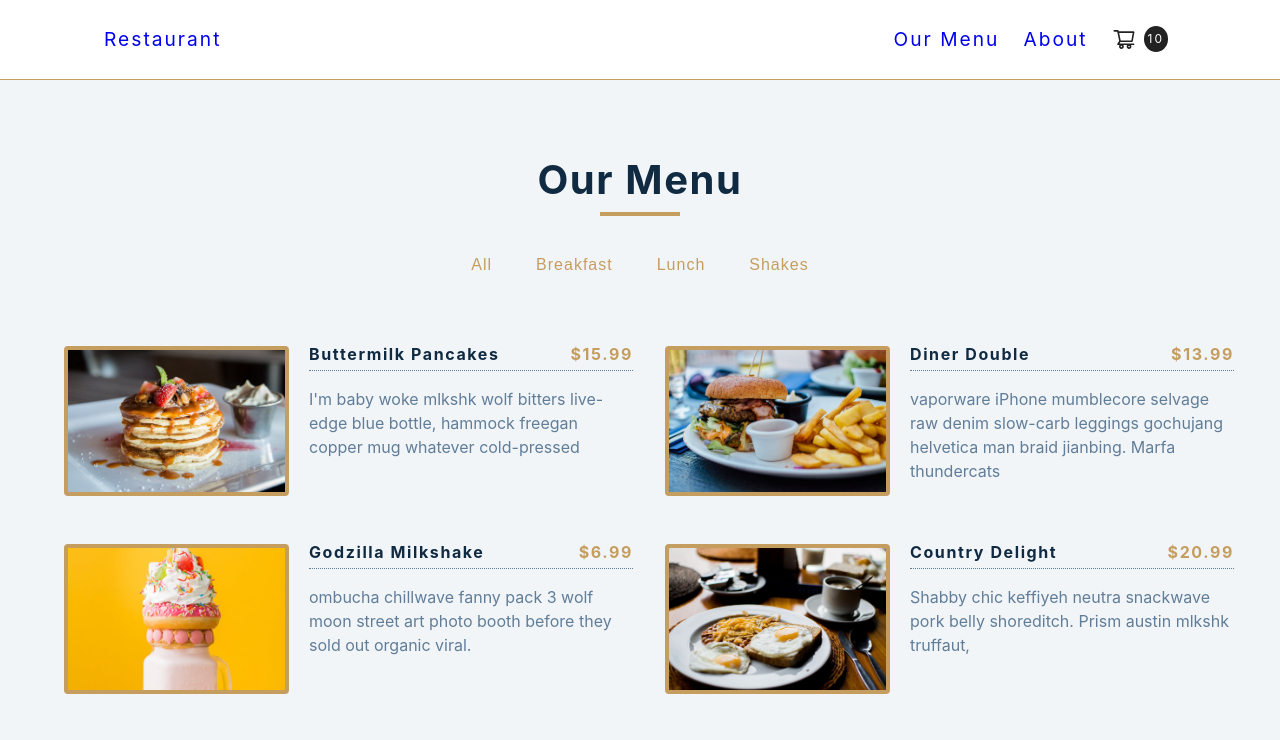
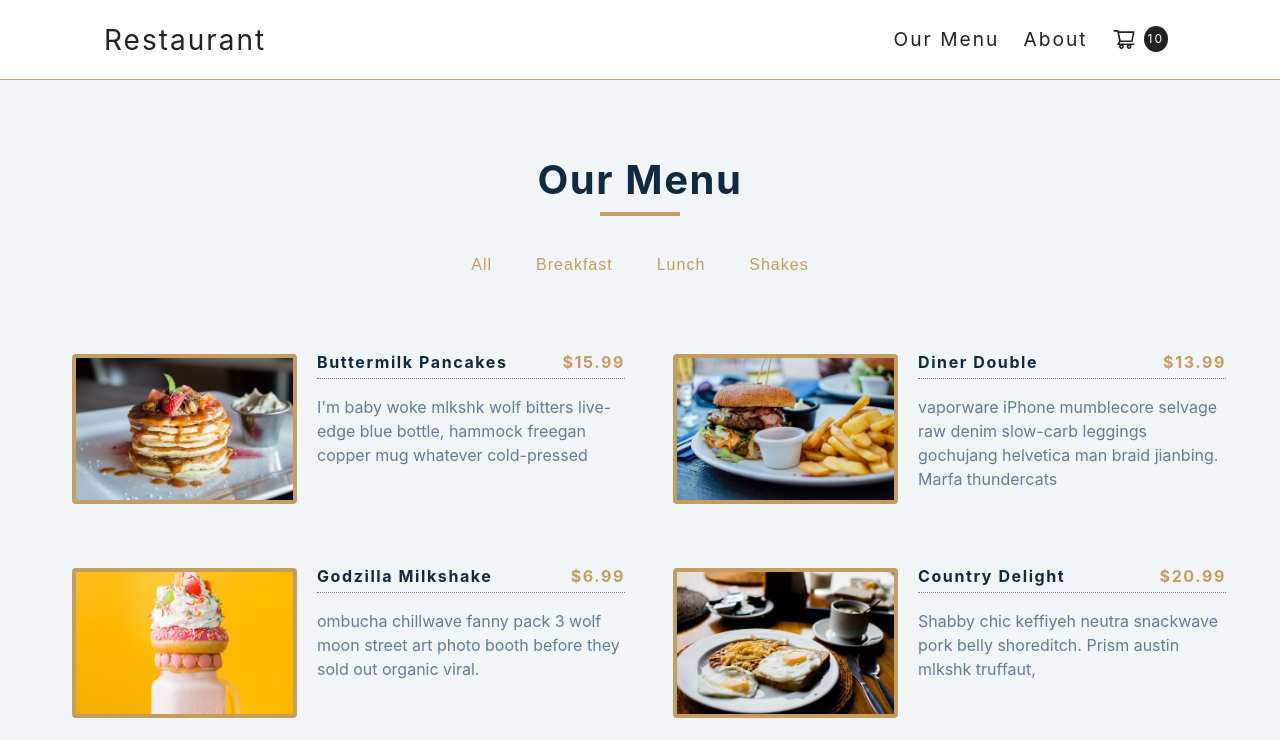
Before and after one commit to IllusionOfControl/react-projects, a React (Create React App) app in the folder 06-menu/: page / in a window 1280 px wide. Shown: the top 740 px of the page. Built offline with nearby package versions, Linux system fonts and the light colour scheme; the HTML template or start-up script is replaced by a standard one.

Commit message:
reformated struct. add overlay button

```diff
--- a/06-menu/src/App.js
+++ b/06-menu/src/App.js
@@ -1,6 +1,5 @@
 import { BrowserRouter as Router, Route, Routes } from 'react-router-dom';
 import React from 'react';
-import Menu from './Menu';
 import {Navbar, Categories} from './components'
 
 import Home from './pages/Home'
--- a/06-menu/src/components/Categories/index.jsx
+++ b/06-menu/src/components/Categories/index.jsx
@@ -2,6 +2,9 @@ import React from 'react';
 import './style.css';
 
 const Categories = ({ categories, filterItems }) => {
+
+  console.log(categories);
+
   return (
     <div className="btn-container">
       {categories.map((category, index) => {
--- a/06-menu/src/Menu.js
+++ b/06-menu/src/components/Menu/index.jsx
@@ -1,4 +1,5 @@
 import React from 'react';
+import './style.css';
 
 const Menu = ({ items }) => {
   return (
@@ -7,6 +8,9 @@ const Menu = ({ items }) => {
         const { id, title, img, desc, price } = menuItem;
         return (
           <article key={id} className='menu-item'>
+            <div className="overlay">
+              <button>Add to cart</button>
+            </div>
             <img src={img} alt={title} className='photo' />
             <div className='item-info'>
               <header>
--- /dev/null
+++ b/06-menu/src/components/Menu/style.css
@@ -0,0 +1,106 @@
+@import "../../index.css";
+
+.section-center {
+  width: 90vw;
+  margin: 0 auto;
+  max-width: 1170px;
+  display: grid;
+  gap: 3rem 2rem;
+  justify-items: center;
+}
+
+.menu-item {
+  display: grid;
+  gap: 1rem 2rem;
+  max-width: 25rem;
+  padding: 8px;
+  position: relative;
+}
+
+.photo {
+  object-fit: cover;
+  height: 200px;
+  width: 100%;
+  border: 0.25rem solid var(--clr-gold);
+  border-radius: var(--radius);
+  display: block;
+}
+
+.item-info header {
+  display: flex;
+  justify-content: space-between;
+  border-bottom: 0.5px dotted var(--clr-grey-5);
+}
+
+.item-info h4 {
+  margin-bottom: 0.5rem;
+}
+
+.price {
+  color: var(--clr-gold);
+}
+
+.item-text {
+  margin-bottom: 0;
+  padding-top: 1rem;
+}
+
+@media screen and (min-width: 768px) {
+  .menu-item {
+    grid-template-columns: 225px 1fr;
+    gap: 0 1.25rem;
+    max-width: 40rem;
+  }
+
+  .photo {
+    height: 175px;
+  }
+}
+
+@media screen and (min-width: 1200px) {
+  .section-center {
+    width: 95vw;
+    grid-template-columns: 1fr 1fr;
+  }
+
+  .photo {
+    height: 150px;
+  }
+}
+
+.overlay {
+  position: absolute;
+
+  display: flex;
+  align-items: center;
+  justify-content: center;
+  width: 100%;
+  height: 100%;
+  top: 0px;
+  left: 0px;
+  background-color: rgba(0,0,0,0.4);
+  z-index: 2;
+  opacity: 0;
+  transition: var(--mainTransition);
+}
+
+.overlay button {
+  background: var(--clr-primary-5);
+  border-radius: 150px;
+  border: none;
+  padding: 20px;
+  width: 250px;
+  cursor: pointer;
+  font-size: 1rem;
+}
+
+.overlay button:hover {
+  border: 2px solid var(--clr-primary-6);
+  background-color: var(--clr-primary-5);
+  color: var(--clr-primary-1);
+}
+
+.menu-item:hover .overlay {
+  opacity: 1;
+
+}
--- a/06-menu/src/components/Navbar/index.jsx
+++ b/06-menu/src/components/Navbar/index.jsx
@@ -7,9 +7,12 @@ const Navbar = () => {
   return (
     <nav className='navbar'>
       <div className='nav-center'>
-        <Link to='/'>
-            Restaurant
-        </Link>
+        <div className='nav-title'>
+          <Link to='/'>
+              Restaurant
+          </Link>
+        </div>
+
         <ul className='nav-links'>
           <li>
             <Link to='/'>Our menu</Link>
@@ -19,8 +22,8 @@ const Navbar = () => {
           </li>
           <li>
             <Link to='/cart'>
-                <AiOutlineShoppingCart/>
-                <span className='cart-count'>10</span></Link>
+              <AiOutlineShoppingCart/>
+              <span className='cart-count'>10</span></Link>
           </li>
         </ul>
       </div>
--- a/06-menu/src/components/Navbar/style.css
+++ b/06-menu/src/components/Navbar/style.css
@@ -6,7 +6,6 @@
     display: flex;
     align-items: center;
     border-bottom: 1px solid var(--clr-gold);
-    /* box-shadow: var(--lightShadow); */
 }
 
 .nav-center {
@@ -29,6 +28,7 @@
     font-weight: bold;
     margin-right: 0.5rem;
     font-weight: 400;
+    color: var(--clr-black);
     letter-spacing: 2px;
     font-size: 1.2rem;
     padding: 0.25rem 0.5rem;
@@ -37,6 +37,10 @@
 
 .nav-center a:hover {
     color: var(--clr-gold);
+}
+
+.nav-title a {
+    font-size: 1.75rem;
 }
 
 .nav-center a:nth-last-child(1) {
--- a/06-menu/src/components/index.js
+++ b/06-menu/src/components/index.js
@@ -1,4 +1,5 @@
 import Navbar from "./Navbar";
 import Categories from "./Categories";
+import Menu from "./Menu";
 
-export { Navbar, Categories };
+export { Navbar, Categories, Menu };
--- a/06-menu/src/index.css
+++ b/06-menu/src/index.css
@@ -6,18 +6,17 @@ Variables
 
 :root {
   /* dark shades of primary color*/
-  --clr-primary-1: hsl(205, 86%, 17%);
-  --clr-primary-2: hsl(205, 77%, 27%);
-  --clr-primary-3: hsl(205, 72%, 37%);
-  --clr-primary-4: hsl(205, 63%, 48%);
+  --clr-primary-1: #4b381b;
+  --clr-primary-2: #705429;
+  --clr-primary-3: #967036;
+  --clr-primary-4: #bb8b44;
   /* primary/main color */
-  --clr-primary-5: hsl(205, 78%, 60%);
+  --clr-primary-5: #c59d5f;
   /* lighter shades of primary color */
-  --clr-primary-6: hsl(205, 89%, 70%);
-  --clr-primary-7: hsl(205, 90%, 76%);
-  --clr-primary-8: hsl(205, 86%, 81%);
-  --clr-primary-9: hsl(205, 90%, 88%);
-  --clr-primary-10: hsl(205, 100%, 96%);
+  --clr-primary-6: #d6ba8f;
+  --clr-primary-7: #e4d1b4;
+  --clr-primary-8: #ebdcc7;
+  --clr-primary-9: #f1e8da;
   /* darkest grey - used for headings */
   --clr-grey-1: hsl(209, 61%, 16%);
   --clr-grey-2: hsl(211, 39%, 23%);
@@ -177,68 +176,3 @@ Page title
   margin-left: auto;
   margin-right: auto;
 }
-
-/*
-===============
-Menu
-===============
-*/
-
-
-
-.section-center {
-  width: 90vw;
-  margin: 0 auto;
-  max-width: 1170px;
-  display: grid;
-  gap: 3rem 2rem;
-  justify-items: center;
-}
-.menu-item {
-  display: grid;
-  gap: 1rem 2rem;
-  max-width: 25rem;
-}
-.photo {
-  object-fit: cover;
-  height: 200px;
-  width: 100%;
-  border: 0.25rem solid var(--clr-gold);
-  border-radius: var(--radius);
-  display: block;
-}
-.item-info header {
-  display: flex;
-  justify-content: space-between;
-  border-bottom: 0.5px dotted var(--clr-grey-5);
-}
-.item-info h4 {
-  margin-bottom: 0.5rem;
-}
-.price {
-  color: var(--clr-gold);
-}
-.item-text {
-  margin-bottom: 0;
-  padding-top: 1rem;
-}
-
-@media screen and (min-width: 768px) {
-  .menu-item {
-    grid-template-columns: 225px 1fr;
-    gap: 0 1.25rem;
-    max-width: 40rem;
-  }
-  .photo {
-    height: 175px;
-  }
-}
-@media screen and (min-width: 1200px) {
-  .section-center {
-    width: 95vw;
-    grid-template-columns: 1fr 1fr;
-  }
-  .photo {
-    height: 150px;
-  }
-}
--- a/06-menu/src/pages/Home.js
+++ b/06-menu/src/pages/Home.js
@@ -1,11 +1,10 @@
 import React, { useState } from 'react';
-import Menu from '../Menu';
-import { Categories } from '../components';
+import { Categories, Menu } from '../components';
 import items from '../data';
 
 const allCategories = ['all', ...new Set(items.map((item) => item.category))];
 
-function Home() {
+const Home = () => {
   const [menuItems, setMenuItems] = useState(items);
   const [categories, setCategories] = useState(allCategories);
 
```
